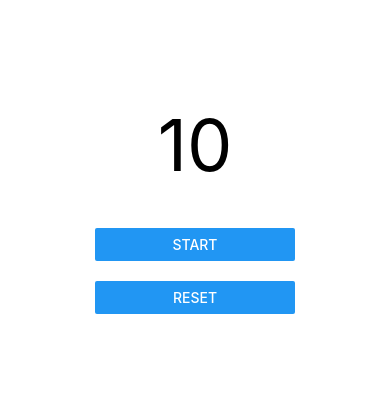
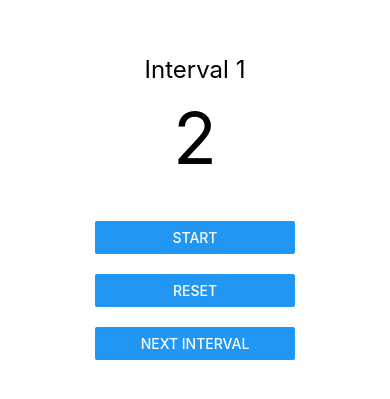
Before and after one commit to For-His-Glory/cozy-sleep-trainer, a React Native app: screen / in a window 390 px wide. Shown: the part 215-614 px from the top of the page. Built offline with nearby package versions, Linux system fonts and the light colour scheme.

Commit message:
Added Interval Progression and updated UI.

```diff
--- a/App.js
+++ b/App.js
@@ -4,24 +4,41 @@ import { View, Text, Button, StyleSheet } from "react-native";
 import * as Haptics from 'expo-haptics';
 
 export default function App() {
-  // ----- TIMER STATE ----- //
-  const [ timeLeft, setTimeLeft ] = useState( 10 );
-  const [ isRunning, setIsRunning ] = useState( false );
-  const [ isDone, setIsDone ] = useState( false );
+  // ----- TIMER CONSTS ----- //
+    // ----- INTERVALS LIST ----- //
+    const intervals = [ 2, 5, 10 ];
+    // ----- STATE ----- //
+    const [ currentInterval, setCurrentInterval ] = useState( 0 );
+    const [ timeLeft, setTimeLeft ] = useState( intervals [ 0 ] );
+    const [ isRunning, setIsRunning ] = useState( false );
+    const [ isDone, setIsDone ] = useState( false );
 
   // ----- START TIMER ----- //
   const startTimer = () => {
     setIsRunning( true );
     setIsDone( false );
-    setTimeLeft( 10 );
+    setTimeLeft( intervals[ currentInterval ] );
   };
 
-  // ----- RESET FUNCTION ----- //
+  // ----- RESET TIMER ----- //
   const resetTimer = () => {
     setIsRunning( false );
     setIsDone( false );
-    setTimeLeft( 10 );
+    setCurrentInterval( 0 );
+    setTimeLeft( intervals[ 0 ] );
+
   };
+
+    // ------ NEXT INTERVAL ----- //
+    const nextInterval = () => {
+      // ------ CHECK IF MORE INTERVALS EXIST ----- //
+      if ( currentInterval < intervals.length - 1 ) {
+        const nextIndex = currentIntervals + 1;
+        setCurrentIntervals( nextIndex );
+        setTimeLeft( intervals[ nextIndex ] );
+        setIsDone( false );
+      }
+    }
 
   // ----- TIMER LOGIC ----- //
   useEffect( () => {
@@ -32,9 +49,10 @@ export default function App() {
         setTimeLeft( ( previousTime ) => previousTime - 1 );
       }, 1000 );
     }
-    if ( timeLeft === 0 && isRunning ) {
-      setIsRunning( false );
-      setIsDone( true );
+    // ----- TIMER COMPLETE ----- //
+      if ( timeLeft === 0 && isRunning ) {
+        setIsRunning( false );
+        setIsDone( true );
 
       // ----- HAPTIC STATUS ----- //
       Haptics.notificationAsync(
@@ -45,9 +63,13 @@ export default function App() {
     return () => clearInterval( interval );
   }, [ isRunning, timeLeft ] );
 
-  // ----- UI ----- //
+  // ----- UI (HTML) ----- //
   return (
     <View style={ styles.container }>
+      <Text style={ styles.intervalText }>
+        Interval { currentInterval + 1 }
+      </Text>
+
       <Text style={ styles.timerText }>
         { timeLeft }
       </Text>
@@ -61,6 +83,11 @@ export default function App() {
         <Button
           title="Reset"
           onPress={ resetTimer }
+        />
+
+        <Button
+          title="Next Interval"
+          onPress={ nextInterval }
         />
       </View>
 
@@ -82,6 +109,11 @@ const styles = StyleSheet.create( {
     justifyContent: 'center',
   },
 
+  intervalText: {
+    fontSize: 24,
+    marginBottom: 10,
+  },
+
   timerText: {
     fontSize: 72,
     marginBottom: 40,
@@ -91,4 +123,9 @@ const styles = StyleSheet.create( {
     width: 200,
     gap: 20,
   },
+
+  doneText: {
+    marginTop: 30,
+    fontSize: 16,
+  },
 } );
```
